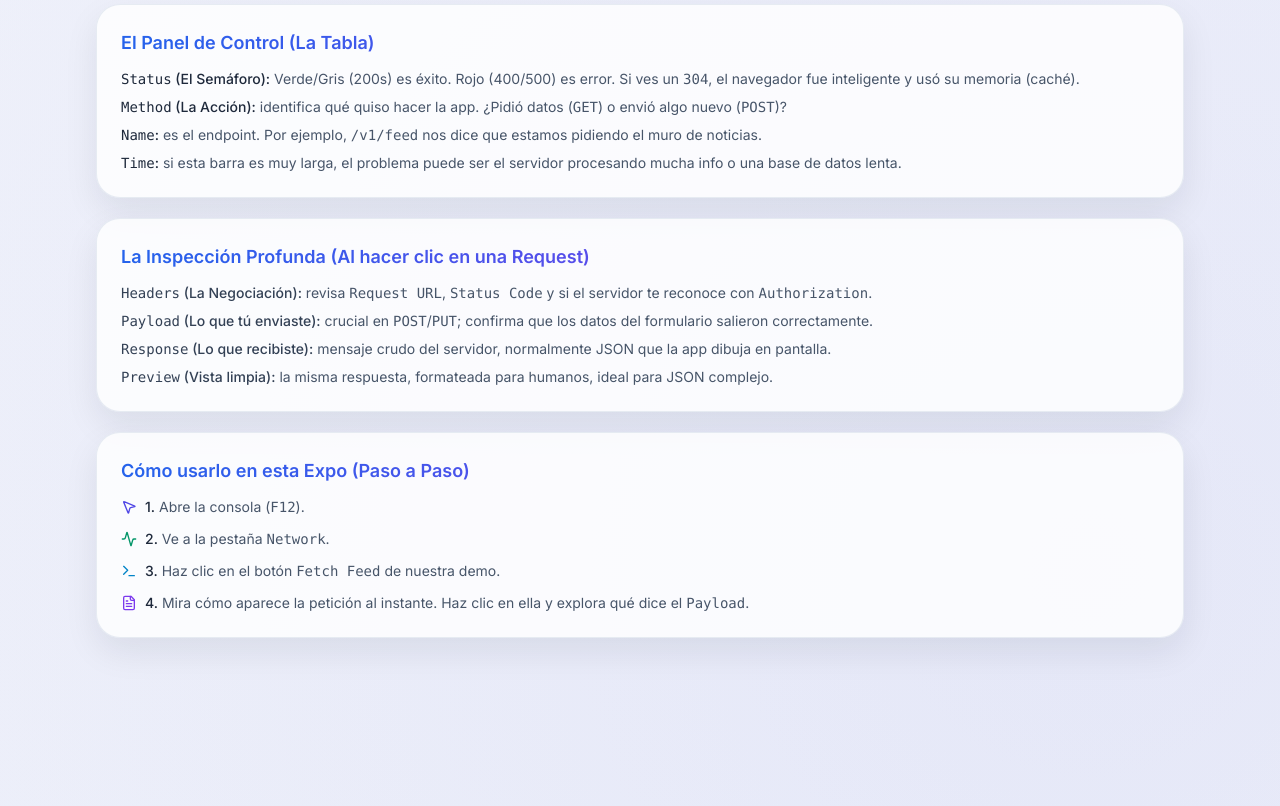
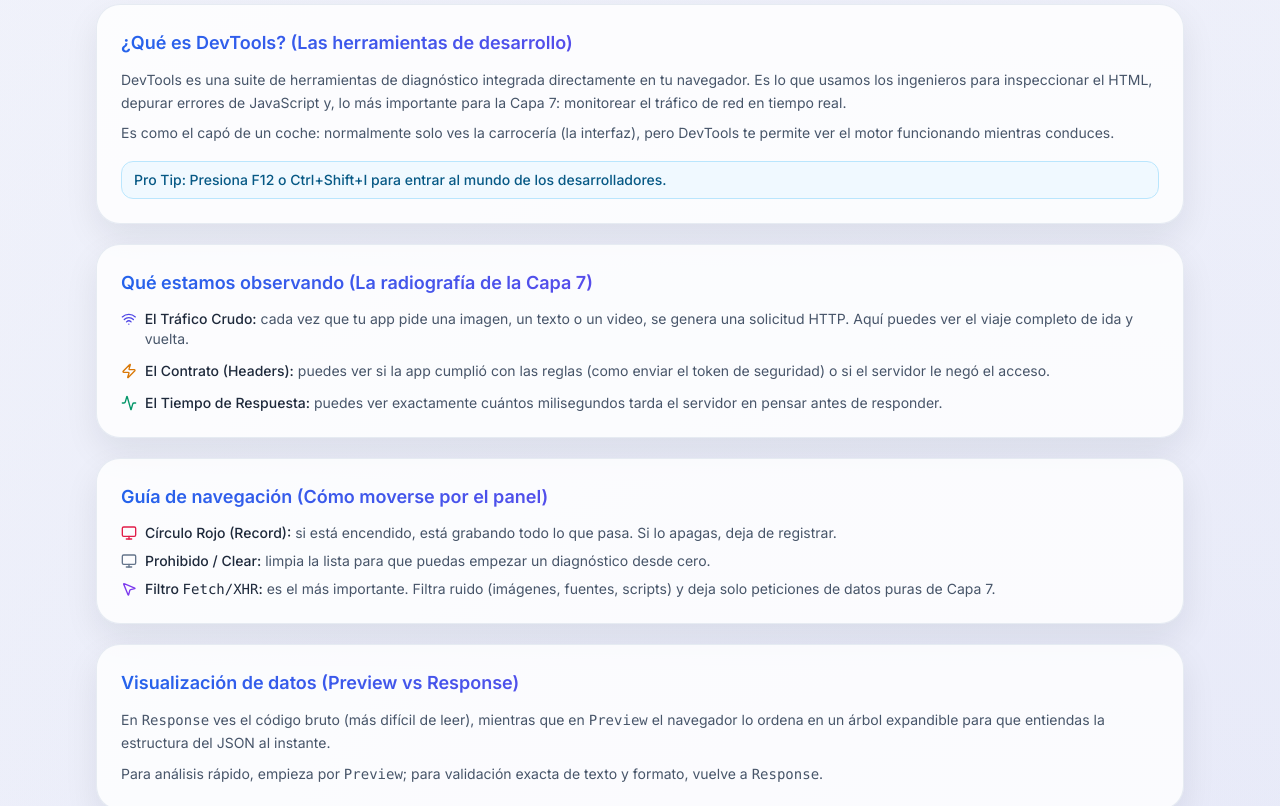
Before and after one commit to Kamolchig/capa-7-modelo-osi-demo, a React (Vite) app: page / in a window 1280 px wide. Shown: the part 6900-7706 px from the top of the page. Built offline with nearby package versions, Linux system fonts and the light colour scheme.

Commit message:
Setup FINAL9

```diff
--- a/src/components/DiagnosticsSection.jsx
+++ b/src/components/DiagnosticsSection.jsx
@@ -1,5 +1,6 @@
 import { Reveal } from './Reveal'
 import { Activity, FileText, MousePointer2, Terminal } from 'lucide-react'
+import { Eye, Monitor, Wifi, Zap } from 'lucide-react'
 
 export default function DiagnosticsSection() {
   return (
@@ -13,6 +14,73 @@ export default function DiagnosticsSection() {
 
       <Reveal delay={0.02}>
         <article className="card mt-6 p-6">
+          <h3 className="bg-gradient-to-r from-blue-600 to-purple-600 bg-clip-text text-lg font-semibold text-transparent">¿Qué es DevTools? (Las herramientas de desarrollo)</h3>
+          <p className="mt-3 text-sm leading-relaxed text-slate-600">
+            DevTools es una suite de herramientas de diagnóstico integrada directamente en tu navegador. Es lo que usamos los ingenieros para inspeccionar el HTML, depurar errores de JavaScript y, lo más importante para la Capa 7: monitorear el tráfico de red en tiempo real.
+          </p>
+          <p className="mt-2 text-sm leading-relaxed text-slate-600">
+            Es como el capó de un coche: normalmente solo ves la carrocería (la interfaz), pero DevTools te permite ver el motor funcionando mientras conduces.
+          </p>
+          <p className="mt-4 rounded-xl border border-sky-200 bg-sky-50 px-3 py-2 text-sm font-medium text-sky-800">
+            Pro Tip: Presiona F12 o Ctrl+Shift+I para entrar al mundo de los desarrolladores.
+          </p>
+        </article>
+      </Reveal>
+
+      <Reveal delay={0.03}>
+        <article className="card mt-5 p-6">
+          <h3 className="bg-gradient-to-r from-blue-600 to-purple-600 bg-clip-text text-lg font-semibold text-transparent">Qué estamos observando (La radiografía de la Capa 7)</h3>
+          <ul className="mt-3 space-y-3 text-sm text-slate-600">
+            <li className="flex gap-2">
+              <Wifi className="mt-0.5 h-4 w-4 text-indigo-600" />
+              <span><span className="font-medium text-slate-800">El Tráfico Crudo:</span> cada vez que tu app pide una imagen, un texto o un video, se genera una solicitud HTTP. Aquí puedes ver el viaje completo de ida y vuelta.</span>
+            </li>
+            <li className="flex gap-2">
+              <Zap className="mt-0.5 h-4 w-4 text-amber-600" />
+              <span><span className="font-medium text-slate-800">El Contrato (Headers):</span> puedes ver si la app cumplió con las reglas (como enviar el token de seguridad) o si el servidor le negó el acceso.</span>
+            </li>
+            <li className="flex gap-2">
+              <Activity className="mt-0.5 h-4 w-4 text-emerald-600" />
+              <span><span className="font-medium text-slate-800">El Tiempo de Respuesta:</span> puedes ver exactamente cuántos milisegundos tarda el servidor en pensar antes de responder.</span>
+            </li>
+          </ul>
+        </article>
+      </Reveal>
+
+      <Reveal delay={0.035}>
+        <article className="card mt-5 p-6">
+          <h3 className="bg-gradient-to-r from-blue-600 to-purple-600 bg-clip-text text-lg font-semibold text-transparent">Guía de navegación (Cómo moverse por el panel)</h3>
+          <ul className="mt-3 space-y-2 text-sm text-slate-600">
+            <li className="flex gap-2">
+              <Monitor className="mt-0.5 h-4 w-4 text-rose-600" />
+              <span><span className="font-medium text-slate-800">Círculo Rojo (Record):</span> si está encendido, está grabando todo lo que pasa. Si lo apagas, deja de registrar.</span>
+            </li>
+            <li className="flex gap-2">
+              <Monitor className="mt-0.5 h-4 w-4 text-slate-500" />
+              <span><span className="font-medium text-slate-800">Prohibido / Clear:</span> limpia la lista para que puedas empezar un diagnóstico desde cero.</span>
+            </li>
+            <li className="flex gap-2">
+              <MousePointer2 className="mt-0.5 h-4 w-4 text-violet-600" />
+              <span><span className="font-medium text-slate-800">Filtro <code>Fetch/XHR</code>:</span> es el más importante. Filtra ruido (imágenes, fuentes, scripts) y deja solo peticiones de datos puras de Capa 7.</span>
+            </li>
+          </ul>
+        </article>
+      </Reveal>
+
+      <Reveal delay={0.04}>
+        <article className="card mt-5 p-6">
+          <h3 className="bg-gradient-to-r from-blue-600 to-purple-600 bg-clip-text text-lg font-semibold text-transparent">Visualización de datos (Preview vs Response)</h3>
+          <p className="mt-3 text-sm leading-relaxed text-slate-600">
+            En <code>Response</code> ves el código bruto (más difícil de leer), mientras que en <code>Preview</code> el navegador lo ordena en un árbol expandible para que entiendas la estructura del JSON al instante.
+          </p>
+          <p className="mt-2 text-sm leading-relaxed text-slate-600">
+            Para análisis rápido, empieza por <code>Preview</code>; para validación exacta de texto y formato, vuelve a <code>Response</code>.
+          </p>
+        </article>
+      </Reveal>
+
+      <Reveal delay={0.05}>
+        <article className="card mt-5 p-6">
           <h3 className="bg-gradient-to-r from-blue-600 to-purple-600 bg-clip-text text-lg font-semibold text-transparent">El Panel de Control (La Tabla)</h3>
           <ul className="mt-3 space-y-2 text-sm text-slate-600">
             <li>
@@ -61,7 +129,7 @@ export default function DiagnosticsSection() {
             </li>
             <li className="flex gap-2">
               <Terminal className="mt-0.5 h-4 w-4 text-sky-600" />
-              <span><span className="font-medium text-slate-800">3.</span> Haz clic en el botón <code>Fetch Feed</code> de nuestra demo.</span>
+              <span><span className="font-medium text-slate-800">3.</span> Haz clic en el botón <code>Fetch/XHR</code> de nuestra demo.</span>
             </li>
             <li className="flex gap-2">
               <FileText className="mt-0.5 h-4 w-4 text-violet-600" />
```
